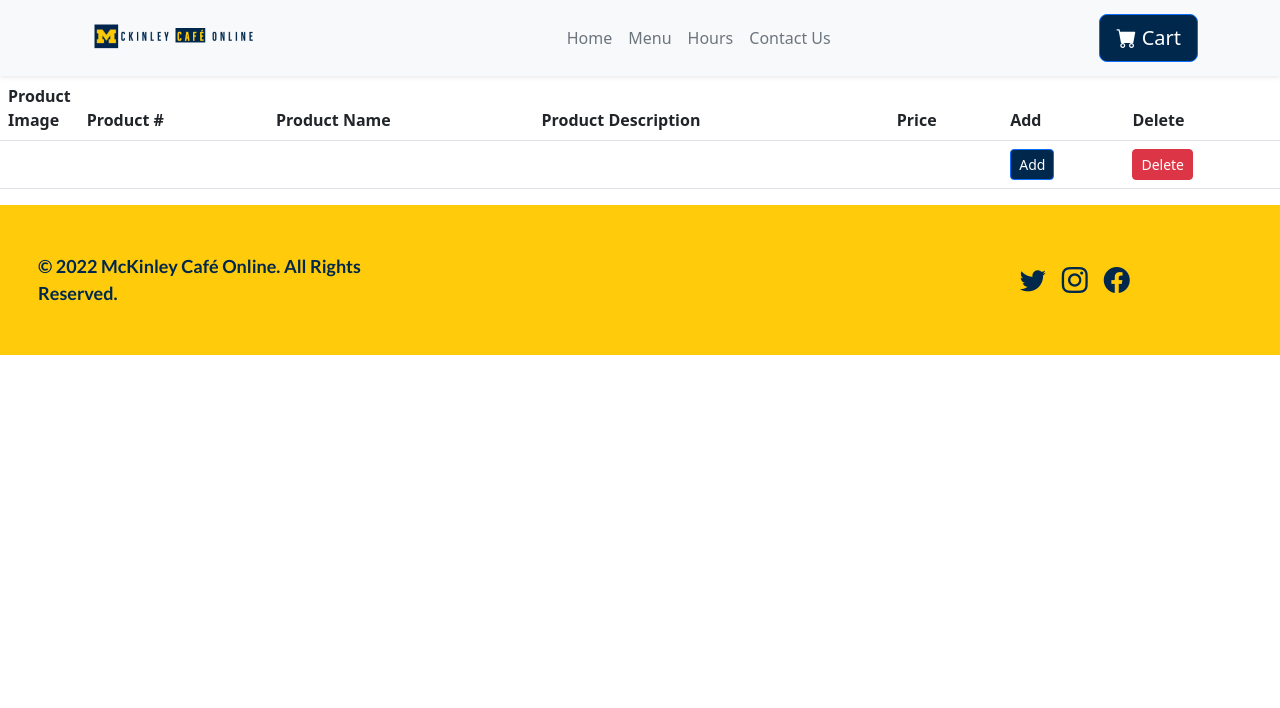
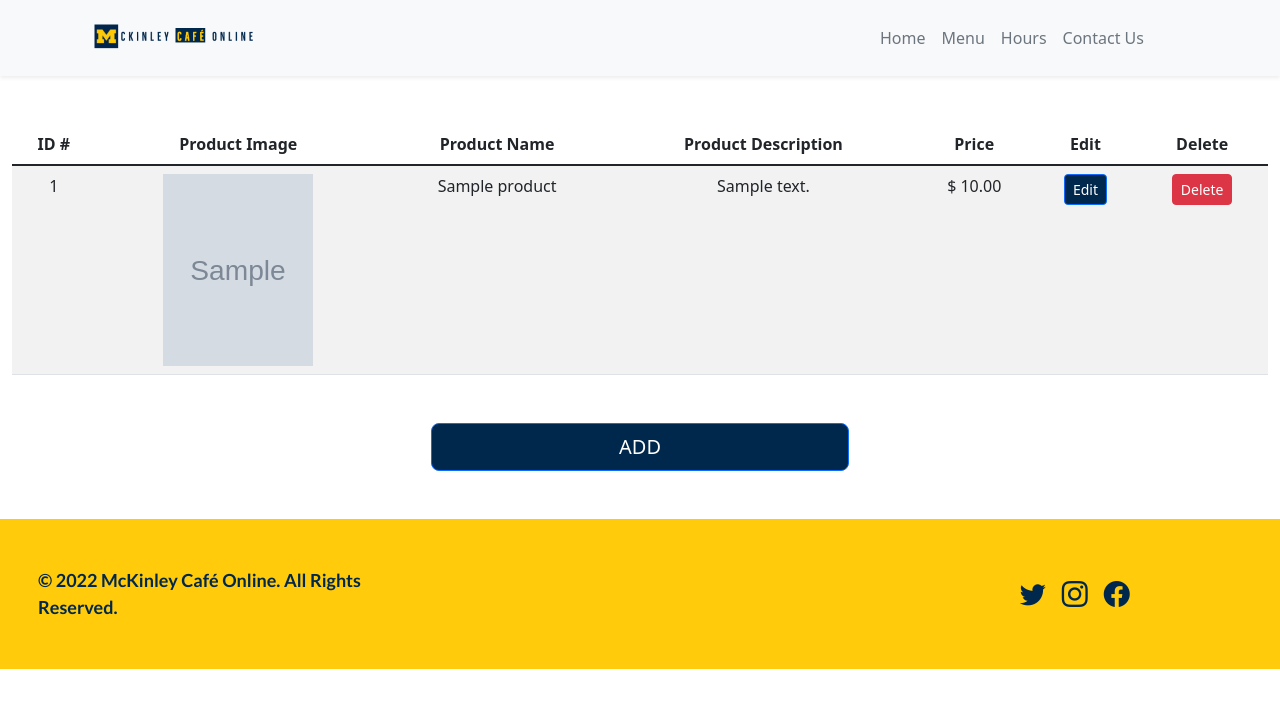
Before and after one commit to cfestein/cis435project, a PHP site: page /orders.php in a window 1280 px wide. Shown: the top 708 px of the page. Run offline with PHP 8.4, Linux system fonts and the light colour scheme; tables that the repository leaves empty or names only in its code hold one stand-in row (values such as "Sample post"); grey boxes marked "Sample" are stand-in pictures; some libraries are stand-ins or nearby versions.

Commit message:
Updated orders.php

```diff
--- a/orders.php
+++ b/orders.php
@@ -1,28 +1,37 @@
 <?php include('partials/navbar.php') ?>
-<table class="table">
+<div class="container-fluid">
+    <table class="table mt-5 text-center table-striped table-hover">
         <thead>
             <tr>
+
+                <th scope="col">ID #</th>
                 <th scope="col">Product Image</th>
-            <th scope="col">Product #</th>
                 <th scope="col">Product Name</th>
                 <th scope="col">Product Description</th>
                 <th scope="col">Price</th>
-            <th scope="col">Add</th>
+                <th scope="col">Edit</th>
                 <th scope="col">Delete</th>
             </tr>
         </thead>
-    <tbody>
+        <tbody class="table-group-divider">
             <?php foreach ($products as $product) { ?>
                 <tr>
-                <th scope="row" style="width: 50px;"><?php $product['image'] ?></th>
-                <td><?php $product['product_id'] ?> </td>
-                <td><?php $product['prodcut_name'] ?></td>
-                <td><?php $product['product_description'] ?></td>
-                <td><?php $product['price'] ?></td>
-                <td><button type="submit" class="btn btn-primary btn-sm">Add</button></td>
+
+                    <td><?= $product['product_id'] ?> </td>
+                    <th scope="row"><img class="bd-placeholder-img card-img-top" style="width: 150px;" src="product_images/<?= $product["image"] ?>" /></th>
+                    <td><?= $product['product_name'] ?></td>
+                    <td><?= $product['description'] ?></td>
+                    <td style="width=100px;">$ <?= number_format((float)$product["price"], 2, '.', '') ?></td>
+                    <td><button type="submit" class="btn btn-primary btn-sm">Edit</button></td>
                     <td><button type="submit" class="btn btn-danger btn-sm">Delete</button></td>
                 </tr>
             <?php } ?>
         </tbody>
     </table>
+    <button type="submit" class="d-grid gap-2 col-4 btn btn-primary btn-lg justify-content-center mb-5 mt-5 mx-auto">ADD</button>
+</div>
+
+<script>
+    $("#checkout_button").hide();
+</script>
 <?php include('partials/footer.php') ?>
--- a/partials/navbar.php
+++ b/partials/navbar.php
@@ -99,7 +99,7 @@ $statement3->closeCursor();
                     </li>
                 </ul>
 
-                <button class="btn btn-lg btn-primary" type="button" data-bs-toggle="collapse" data-bs-target="#navbarHeader" aria-controls="navbar" aria-expanded="false" aria-label="Toggle navigation" onclick="window.location.href='shopping-cart.php'">
+                <button id="checkout_button" class="btn btn-lg btn-primary" type="button" data-bs-toggle="collapse" data-bs-target="#navbarHeader" aria-controls="navbar" aria-expanded="false" aria-label="Toggle navigation" onclick="window.location.href='shopping-cart.php'">
                     <i class="bi bi-cart-fill"> </i>Cart
                 </button>
             </div>
```
Lines whose indentation alone changed are shown as unchanged.
